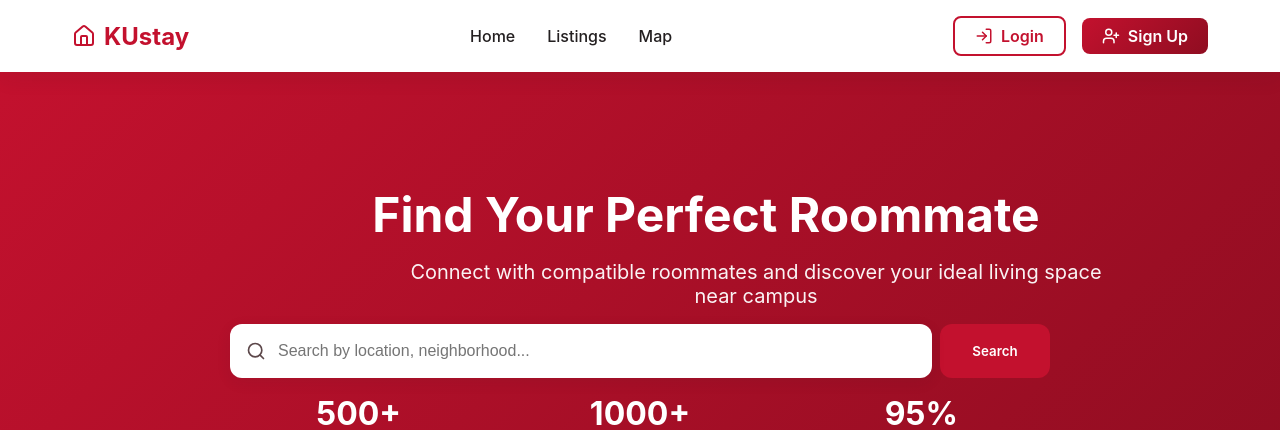
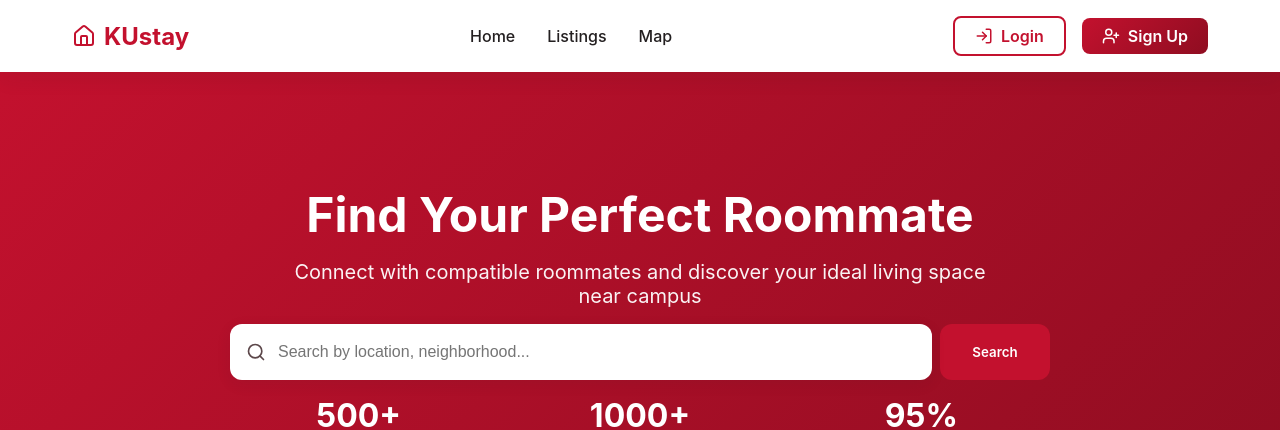
Before and after one commit to Metecanyavuz/KUstay-comp491, a React (Create React App) app in the folder frontend/: page / in a window 1280 px wide. Shown: the top 430 px of the page. Built offline with nearby package versions, Linux system fonts and the light colour scheme; no server answers.

Commit message:
UI of Home Screen fixed text allignment and show real data

```diff
--- a/frontend/src/components/HomePage/HomePage.css
+++ b/frontend/src/components/HomePage/HomePage.css
@@ -23,9 +23,9 @@
   text-align: center;
 }
 
-.hero-content > * {
+.hero-content>* {
   width: 100%;
-  max-width: 820px;
+  /* Removed max-width 820px to allow flex centering to control natural width, or apply per element */
 }
 
 .hero-title {
@@ -33,15 +33,18 @@
   font-weight: 700;
   margin: 0;
   line-height: 1.2;
+  text-align: center;
 }
 
 .hero-subtitle {
   font-size: 1.25rem;
-  margin: 0;
+  margin: 0 auto;
   opacity: 0.95;
   max-width: 720px;
+  text-align: center;
 }
 
+/* Search Form */
 /* Search Form */
 .search-form {
   display: flex;
@@ -49,7 +52,8 @@
   max-width: 820px;
   width: 100%;
   margin: 0 auto;
-  align-items: center;
+  align-items: stretch;
+  /* Ensure equal height */
   justify-content: center;
   flex-wrap: nowrap;
 }
@@ -70,12 +74,16 @@
 
 .search-input {
   width: 100%;
-  padding: 1rem 1rem 1rem 3rem;
+  padding: 0 1rem 0 3rem;
+  /* Adjusted padding for centering text vertically */
   border: none;
   border-radius: 12px;
   font-size: 1rem;
   box-shadow: 0 4px 15px var(--ku-shadow);
-  min-height: 54px;
+  height: 56px;
+  /* Explicit equal height */
+  box-sizing: border-box;
+  /* Ensure padding doesn't affect width/height */
 }
 
 .search-button {
@@ -90,8 +98,10 @@
   display: inline-flex;
   align-items: center;
   justify-content: center;
-  height: 54px;
+  height: 56px;
+  /* Explicit equal height */
   min-width: 110px;
+  box-sizing: border-box;
 }
 
 .search-button:hover {
--- a/frontend/src/components/HomePage/HomePage.js
+++ b/frontend/src/components/HomePage/HomePage.js
@@ -7,7 +7,14 @@ function HomePage() {
   const [loading, setLoading] = useState(true);
   const [searchQuery, setSearchQuery] = useState('');
 
+  const [stats, setStats] = useState({
+    active_listings: '500+',
+    students: '1000+',
+    match_rate: '95%'
+  });
+
   useEffect(() => {
+    // Fetch listings
     fetch('/api/listings/?limit=6', { credentials: 'include' })
       .then((response) => response.json())
       .then((data) => {
@@ -18,6 +25,17 @@ function HomePage() {
         console.error(err);
         setLoading(false);
       });
+
+    // Fetch stats
+    fetch('/api/home/stats/')
+      .then(res => res.json())
+      .then(data => {
+        if (data && !data.error) {
+          setStats(data);
+        }
+      })
+      .catch(err => console.error("Failed to load stats:", err));
+
   }, []);
 
   const handleSearch = (e) => {
@@ -55,15 +73,15 @@ function HomePage() {
 
           <div className="hero-stats">
             <div className="stat">
-              <div className="stat-number">500+</div>
+              <div className="stat-number">{stats.active_listings}</div>
               <div className="stat-label">Active Listings</div>
             </div>
             <div className="stat">
-              <div className="stat-number">1000+</div>
+              <div className="stat-number">{stats.students}</div>
               <div className="stat-label">Students</div>
             </div>
             <div className="stat">
-              <div className="stat-number">95%</div>
+              <div className="stat-number">{stats.match_rate}</div>
               <div className="stat-label">Match Rate</div>
             </div>
           </div>
```
Also changed, not shown: 2 other files (tests, documents, lock files or other folders).
